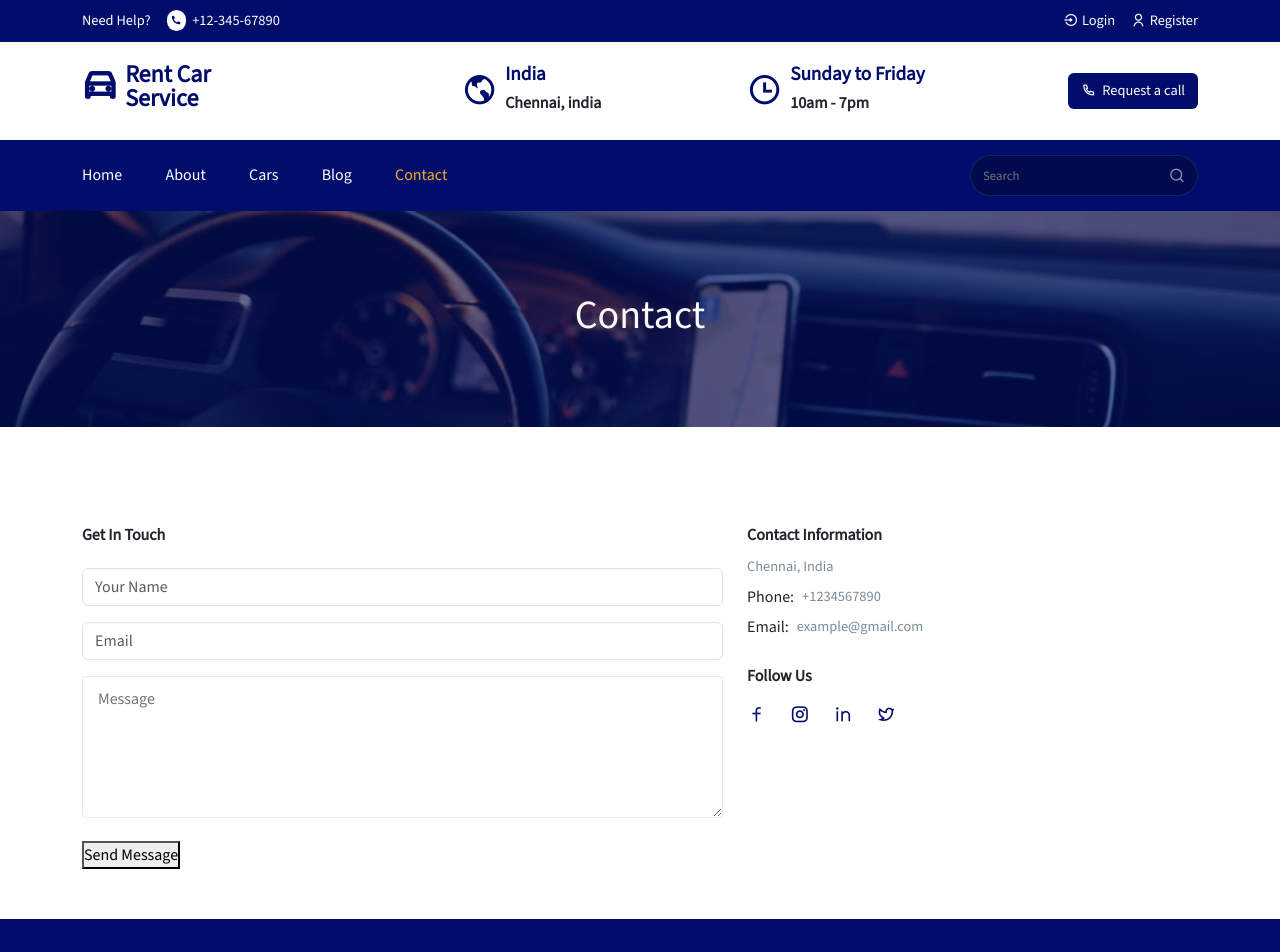
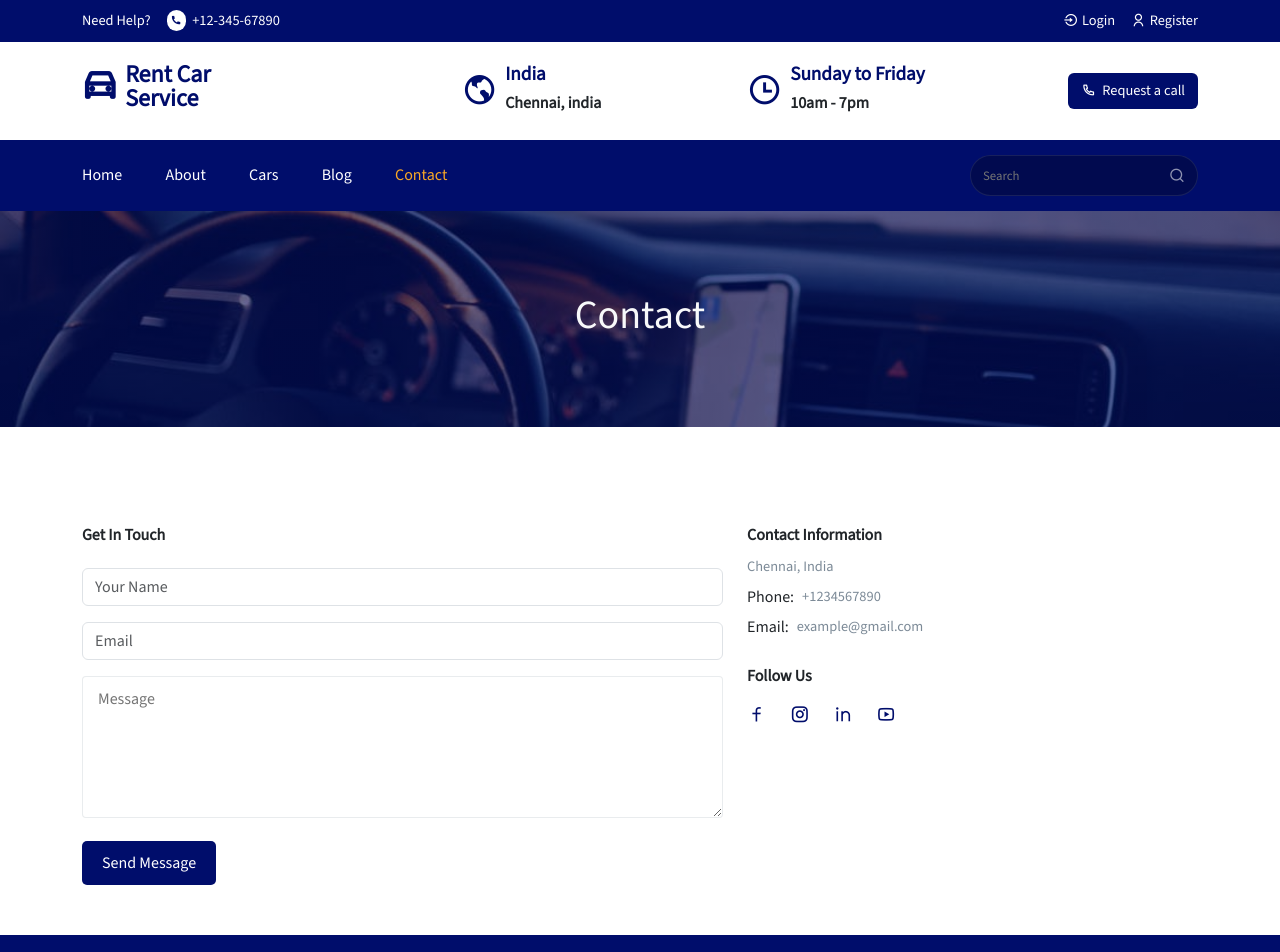
Before and after one commit to navanee1609/car-rent, a React (Create React App) app: page /contact in a window 1280 px wide. Shown: the top 952 px of the page. Built offline with nearby package versions, Linux system fonts and the light colour scheme.

Commit message:
updated date and name

```diff
--- a/src/assets/data/blogData.js
+++ b/src/assets/data/blogData.js
@@ -7,8 +7,8 @@ const blogData = [
   {
     id: 1,
     title: "The best way to drive cars",
-    author: "John-Doe",
-
+    author: "John doe",
+    date: "23rd nov",
     time: "9pm",
     imgUrl: img01,
     description:
@@ -20,8 +20,8 @@ const blogData = [
   {
     id: 2,
     title: "If your car battery is down",
-    author: "John-Doe",
-
+    author: "John doe",
+    date: "23rd nov",
     time: "9pm",
     imgUrl: img02,
     description:
@@ -33,8 +33,8 @@ const blogData = [
   {
     id: 3,
     title: "The best way to give trip",
-    author: "John-Doe",
-
+    author: "John doe",
+    date: "23rd nov",
     time: "9pm",
     imgUrl: img03,
     description:
--- a/src/pages/BlogDetails.jsx
+++ b/src/pages/BlogDetails.jsx
@@ -56,7 +56,7 @@ const BlogDetails = () => {
                   <img src={commentImg} alt="" />
                   <div className="comment__content">
                     <h6 className=" fw-bold">David Visa</h6>
-                    <p className="section__description mb-0">14 July, 2022</p>
+                    <p className="section__description mb-0">28 oct</p>
                     <p className="section__description">
                       Lorem ipsum dolor sit amet consectetur adipisicing elit.
                       Eos nobis totam eius laborum molestias itaque minima
--- a/src/pages/Contact.jsx
+++ b/src/pages/Contact.jsx
@@ -21,7 +21,7 @@ const socialLinks = [
   },
   {
     url: "#",
-    icon: "ri-twitter-line",
+    icon: "ri-youtube-line",
   },
 ];
 
--- a/src/styles/contact.css
+++ b/src/styles/contact.css
@@ -1,3 +1,19 @@
+
+.contact__btn{
+    background: #000d6b !important;
+    color: #fff;
+    padding: 10px 20px;
+    border: none;
+    outline: none;
+    border-radius: 5px;
+    transition: all 0.2s;
+}
+
+.contact__btn:hover{
+    color: #000d6b;
+    background-color: #fff !important;
+}
+
 .social__link-icon {
     text-decoration: none;
     color: #000d6b;
@@ -7,9 +23,9 @@
 }
 
 .social__link-icon:hover::after {
-    content: 'connect with us'; /* Show the content from data-tooltip as the tooltip text */
+    content: 'connect with us';
     position: absolute;
-    bottom: 100%; /* Position the tooltip above the icon */
+    bottom: 100%;
     left: 50%;
     transform: translateX(-50%);
     padding: 5px;
@@ -19,8 +35,7 @@
     font-size: 0.8rem;
     white-space: nowrap;
     opacity: 0;
-    transition: opacity 0.3s; /* Add a transition for the tooltip visibility */
-}
+    transition: opacity 0.3s;
 
 .social__link-icon:hover::after {
     opacity: 1;
@@ -33,3 +48,4 @@
         font-size: 0.8rem;
     }
 }
+}
```
